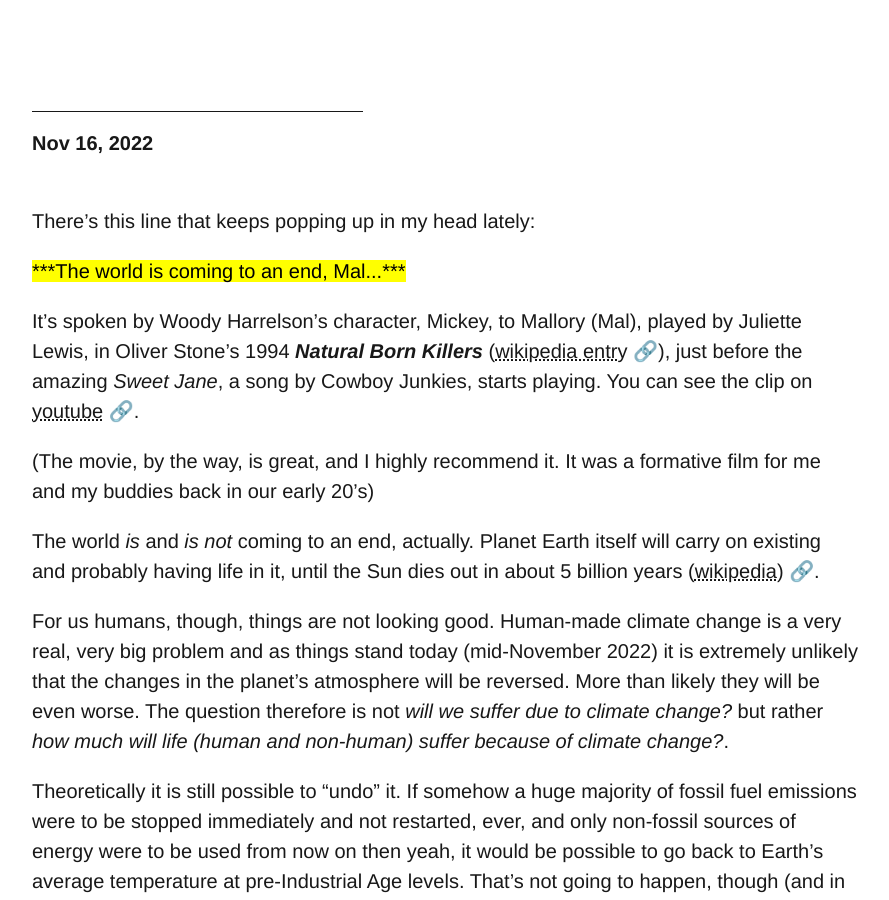
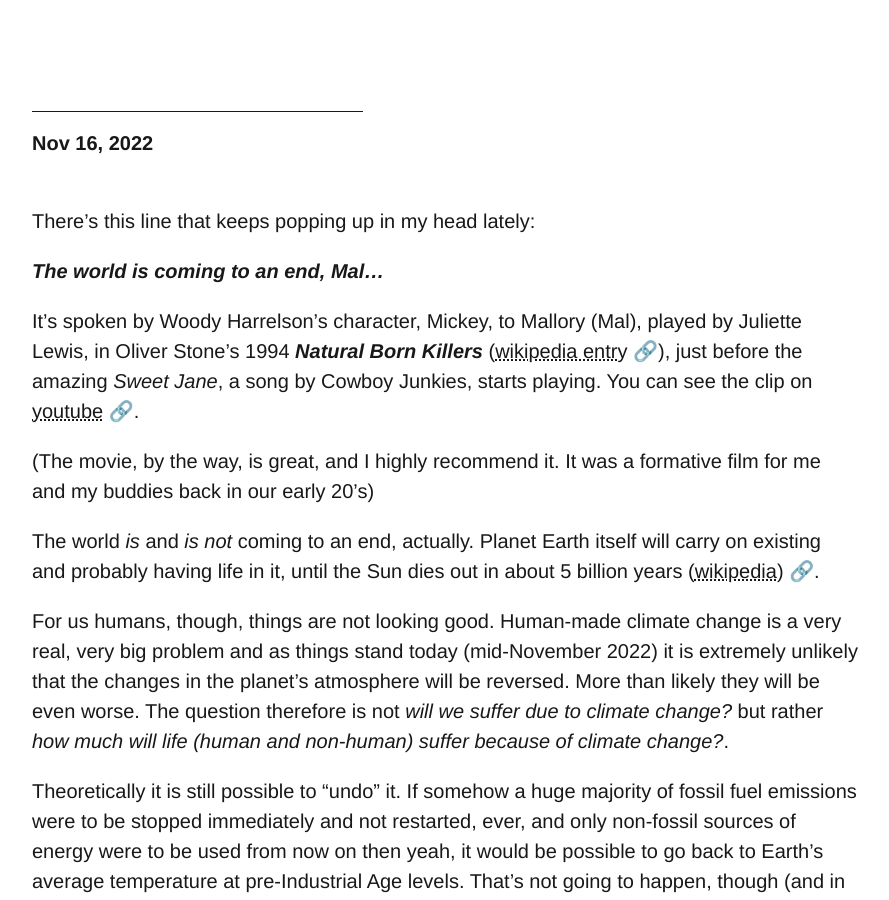
Before and after one commit to pedro-homero/pedro-homero.github.io, a Jekyll site: the page built from _posts/2022-11-16-The-World-is-Coming-To-An-End-Mel.markdown, in a window 1280 px wide and 900 px high, scrolled down 650 px. Shown: the whole window, without its empty margins (112-1001 px from the left). Built offline with Jekyll 4.4.1, drawn with Linux system fonts in a browser that asks for light colours; emoji names are drawn with the system emoji font.

```diff
--- a/_posts/2022-11-16-The-World-is-Coming-To-An-End-Mel.markdown
+++ b/_posts/2022-11-16-The-World-is-Coming-To-An-End-Mel.markdown
@@ -8,7 +8,7 @@ tag: climate change
 
 There's this line that keeps popping up in my head lately:
 
-<mark>***The world is coming to an end, Mal...***</mark>
+***The world is coming to an end, Mal...***
 
 It's spoken by Woody Harrelson's character, Mickey, to Mallory (Mal), played by Juliette Lewis, in Oliver Stone's 1994 ***Natural Born Killers*** ([wikipedia entry]((https://en.wikipedia.org/wiki/Natural_Born_Killers)) :link:), just before the amazing *Sweet Jane*, a song by Cowboy Junkies, starts playing. You can see the clip on [youtube]((https://www.youtube.com/watch?v=tYqE5cxJqXE)) :link:.
 
@@ -38,7 +38,7 @@ In any case, the question is "how bad will it become?" and not "will it be bad?"
 
 **Resources**
 
-* Mark Lynas' Six Degrees: Our Future on a Hotter Planet ([wikipedia](https://en.wikipedia.org/wiki/Six_Degrees:_Our_Future_on_a_Hotter_Planet) :link:|[libgen](http://libgen.is/search.php?req=six+degrees+lynas&open=0&res=25&view=simple&phrase=1&column=def) :link: ) is a great primer on the subject. It's both terrifying (content) and pleasant (form). There was a TV movie made about it and you can watch it on [youtube](https://www.youtube.com/watch?v=EU5tUY3W3WI) :link: as well.
+* Mark Lynas' Six Degrees: Our Future on a Hotter Planet ([wikipedia](https://en.wikipedia.org/wiki/Six_Degrees:_Our_Future_on_a_Hotter_Planet) :link:, [libgen](http://libgen.is/search.php?req=six+degrees+lynas&open=0&res=25&view=simple&phrase=1&column=def) :link: ) is a great primer on the subject. It's both terrifying (content) and pleasant (form). There was a TV movie made about it and you can watch it on [youtube](https://www.youtube.com/watch?v=EU5tUY3W3WI) :link: as well.
 
 * Mark  updated that book in April 2020. He called the new version *Our Final Warning: Six Degrees of Climate Emergency* ([libgen](http://libgen.is/search.php?req=Our+Final+Warning+lynas&open=0&res=25&view=simple&phrase=1&column=def) :link:). I haven't read it yet but will soon.
 
```
